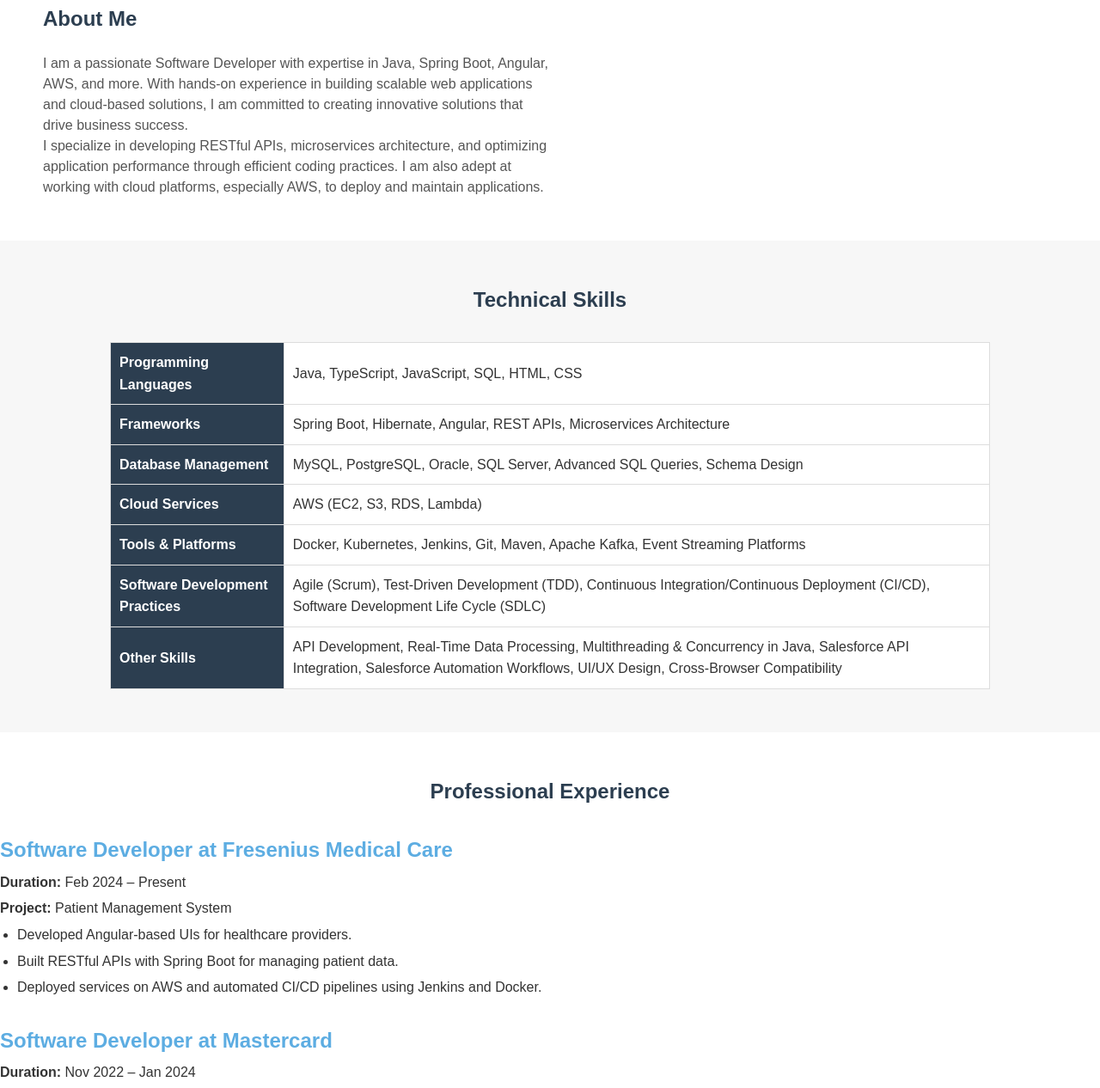
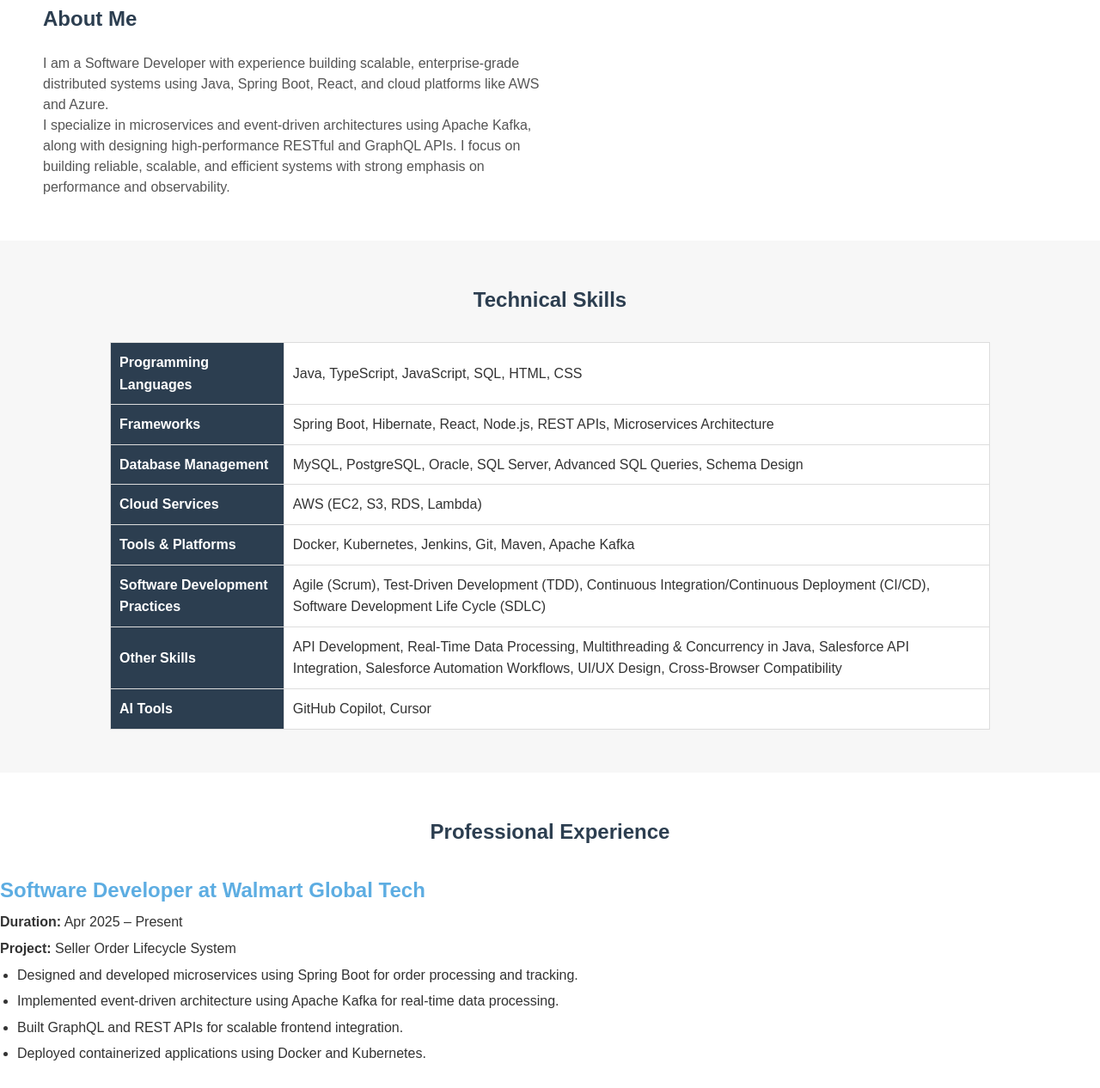
Before and after one commit to shabna06/my-portfolio, a plain HTML site: page index.html in a window 1280 px wide. Shown: the part 710-1976 px from the top of the page at 86% size. Drawn offline with Linux system fonts and the light colour scheme.

Commit message:
Update index.html

```diff
--- a/index.html
+++ b/index.html
@@ -3,8 +3,8 @@
 <head>
     <meta charset="UTF-8">
     <meta name="viewport" content="width=device-width, initial-scale=1.0">
-    <meta name="description" content="Shabna Shaik's Portfolio - Software Developer specializing in Java, Spring Boot, Angular, AWS, and more.">
-    <meta name="keywords" content="Shabna Shaik, Software Developer, Java, Spring Boot, Angular, AWS, REST APIs, Microservices">
+    <meta name="description" content="Shabna Shaik's Portfolio - Software Developer specializing in Java, Spring Boot, React, AWS, and more.">
+    <meta name="keywords" content="Shabna Shaik, Software Developer, Java, Spring Boot, React, AWS, Kafka, Microservices, Kubernetes, GraphQL">
     <meta name="author" content="Shabna Shaik">
     <meta property="og:title" content="Shabna Shaik - Software Developer">
     <meta property="og:description" content="Portfolio of Shabna Shaik, Software Developer specializing in Java, Spring Boot, AWS, and more.">
@@ -31,7 +31,7 @@
         <div class="container">
             <img src="profile-pic.jpg" alt="Shabnashaik Profile" class="hero-image">
             <h1>Hi, I'm <span>Shabna Shaik</span></h1>
-            <p>Software Developer | Java | Spring Boot | AWS | Angular</p>
+            <p>Software Developer | Java | Spring Boot | React | AWS | Kafka</p>
             <div class="cta-buttons">
                 <a href="Shabna_Shaik.pdf" class="btn">Download Resume</a>
             </div>
@@ -46,14 +46,10 @@
             <div class="about-content">
                 <h2>About Me</h2>
                 <p>
-                    I am a passionate Software Developer with expertise in Java, Spring Boot, Angular, AWS, and more.
-                    With hands-on experience in building scalable web applications and cloud-based solutions, I am committed
-                    to creating innovative solutions that drive business success.
+                    I am a Software Developer with experience building scalable, enterprise-grade distributed systems using Java, Spring Boot, React, and cloud platforms like AWS and Azure.
                 </p>
                 <p>
-                    I specialize in developing RESTful APIs, microservices architecture, and optimizing application performance
-                    through efficient coding practices. I am also adept at working with cloud platforms, especially AWS, to deploy
-                    and maintain applications.
+                    I specialize in microservices and event-driven architectures using Apache Kafka, along with designing high-performance RESTful and GraphQL APIs. I focus on building reliable, scalable, and efficient systems with strong emphasis on performance and observability.
                 </p>
             </div>
         </div>
@@ -70,7 +66,7 @@
                 </tr>
                 <tr>
                     <td>Frameworks</td>
-                    <td>Spring Boot, Hibernate, Angular, REST APIs, Microservices Architecture</td>
+                    <td>Spring Boot, Hibernate, React, Node.js, REST APIs, Microservices Architecture</td>
                 </tr>
                 <tr>
                     <td>Database Management</td>
@@ -82,7 +78,7 @@
                 </tr>
                 <tr>
                     <td>Tools & Platforms</td>
-                    <td>Docker, Kubernetes, Jenkins, Git, Maven, Apache Kafka, Event Streaming Platforms</td>
+                    <td>Docker, Kubernetes, Jenkins, Git, Maven, Apache Kafka</td>
                 </tr>
                 <tr>
                     <td>Software Development Practices</td>
@@ -92,6 +88,10 @@
                     <td>Other Skills</td>
                     <td>API Development, Real-Time Data Processing, Multithreading & Concurrency in Java, Salesforce API Integration, Salesforce Automation Workflows, UI/UX Design, Cross-Browser Compatibility</td>
                 </tr>
+                <tr>
+                    <td>AI Tools</td>
+                    <td>GitHub Copilot, Cursor</td>
+                </tr>
             </table>
         </div>
     </section>
@@ -100,6 +100,17 @@
     <section id="experience">
         <div class="container">
             <h2>Professional Experience</h2>
+            <div class="experience-item">
+                <h3>Software Developer at Walmart Global Tech</h3>
+                <p><strong>Duration:</strong> Apr 2025 – Present</p>
+                <p><strong>Project:</strong> Seller Order Lifecycle System</p>
+                <ul>
+                    <li>Designed and developed microservices using Spring Boot for order processing and tracking.</li>
+                    <li>Implemented event-driven architecture using Apache Kafka for real-time data processing.</li>
+                    <li>Built GraphQL and REST APIs for scalable frontend integration.</li>
+                    <li>Deployed containerized applications using Docker and Kubernetes.</li>
+                </ul>
+            </div>
             <div class="experience-item">
                 <h3>Software Developer at Fresenius Medical Care</h3>
                 <p><strong>Duration:</strong> Feb 2024 – Present</p>
@@ -152,7 +163,7 @@
                 <p><strong>University:</strong> Northwest Missouri State University, Maryville, Missouri</p>
             </div>
             <div class="education-item">
-                <h3>Bachelor of Technology in Electronics and Communication</h3>
+                <h3>Bachelor of Technology in Computer Science</h3>
                 <p><strong>University:</strong> Sree Vidyanikethan Engineering College, Tirupati, India</p>
             </div>
         </div>
```
